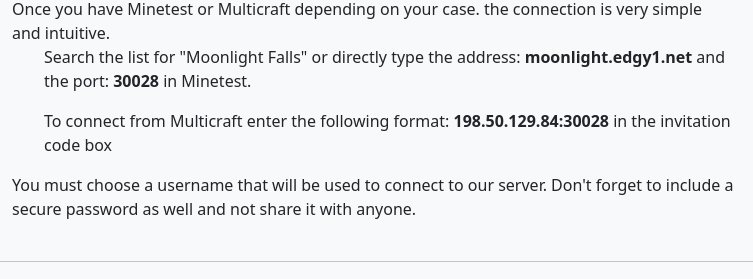
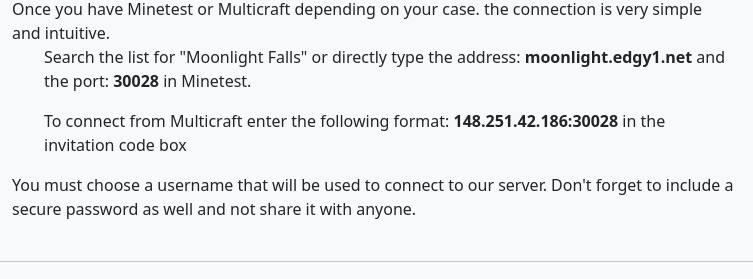
Before and after one commit to MoonlightFalls/moonlight-falls, a plain HTML site: page about.html in a window 1280 px wide. Shown: the part 475-754 px from the top of the page, 0-753 px from the left. Drawn offline with nearby package versions, Linux system fonts and the light colour scheme.

Commit message:
ip update

```diff
--- a/about.html
+++ b/about.html
@@ -74,7 +74,7 @@
 
             <ul>Search the list for "Moonlight Falls" or directly type the address: <b>moonlight.edgy1.net</b> and the port: <b>30028</b> in Minetest.</ul>
 
-            <ul>To connect from Multicraft enter the following format: <b>198.50.129.84:30028</b> in the invitation code box</ul>
+            <ul>To connect from Multicraft enter the following format: <b>148.251.42.186:30028</b> in the invitation code box</ul>
 
             You must choose a username that will be used to connect to our server. Don't forget to include a secure password as well and not share it with anyone.       </p>
             <br>
```
